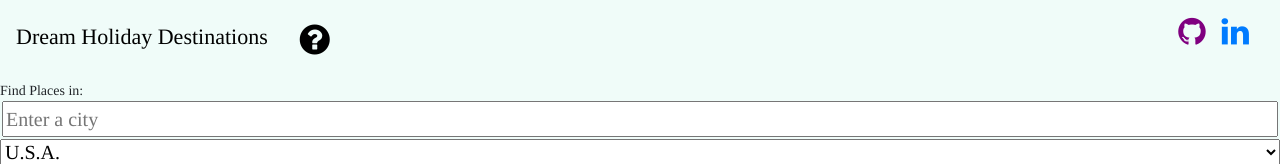
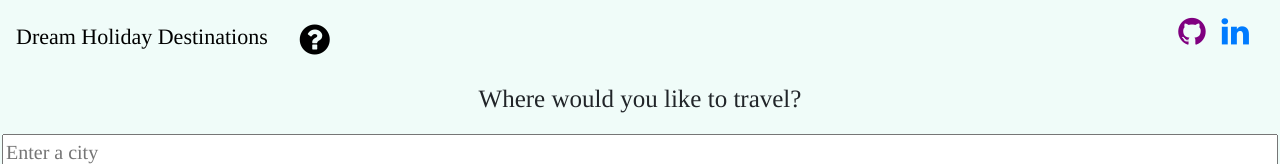
Before and after one commit to markofsuccess/interactive-front-end-mile-stone-project, a plain HTML site: page index.html in a window 1280 px wide. Shown: the top 164 px of the page. Drawn offline with nearby package versions, Linux system fonts and the light colour scheme; some packages are replaced by stand-ins of ours.

Commit message:
Added parapgraph attribute to text and centered text

```diff
--- a/index.html
+++ b/index.html
@@ -33,7 +33,7 @@
     <div class="searchbar col-xs-12">
         <div class="hotel-search"></div>
         <div id="findhotels">
-            Find Places in:
+            <p class="travel text-center">Where would you like to travel?</p>
         </div>
         <div id="locationField">
             <input id="autocomplete" placeholder="Enter a city" type="text"/>
@@ -92,6 +92,7 @@
         <div id="map" style="height:100%">
         </div>
     </div>
+
     <!-- Table Results-->
     <div id="listing">
         <table id="resultsTable">
```
